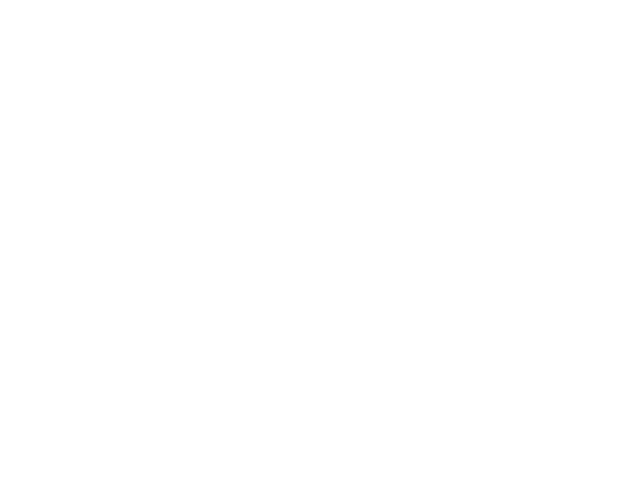
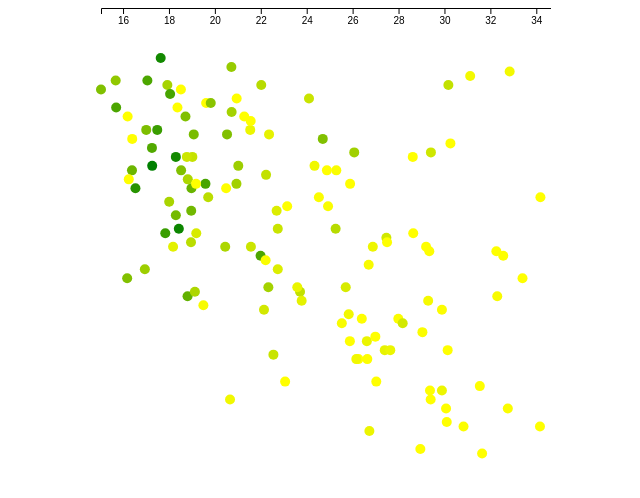
Before and after one commit to tkatyarmal/scatty, a plain HTML site: page index.html in a window 1280 px wide. Shown: the whole page, without its empty margins (339-979 px from the left). Drawn offline with nearby package versions, Linux system fonts and the light colour scheme.

Commit message:
introduction to d3

```diff
--- a/app.js
+++ b/app.js
@@ -2,42 +2,47 @@ const height=500;
 const width=800;
 const padding = 50;
 
+// seelct DOM elements by id
+const graph = d3.select('#scatterplot')
+const plot = graph.selectAll('circle')
+
+const scaleX = d3.scaleLinear()
+  .domain(d3.extent(regionData,d=> d.medianAge))
+  .range([padding , width-padding])
+
+const scaleY = d3.scaleLinear()
+  .domain(d3.extent(regionData,d=> d.urbanPopulationRate))
+  .range([padding , height-padding])
+
+const scaleColour = d3.scaleLinear()
+  .domain (d3.extent(regionData,d=> d.extremePovertyRate))
+  .range (['yellow','green'])
 
 
 
+const col = d => scaleColour(d.extremePovertyRate)
+const xPos = d => scaleX(d.medianAge)
+const yPos = d => scaleY(d.urbanPopulationRate)
 
 
+  plot.data(regionData)
+    .enter()
+    .append('svg:circle')
+    .attr('r',5)
+    .attr('cx',xPos)
+    .attr('cy',yPos)
 
+    .style ('fill', col)
 
-
-
-
-
-
-
-
-
-
-
-
-
-
-
-
-
-
-
-
-
-
+    .on ('mouseover', d => showTooltip (d))
+    .on ('mouseout', d => removeTooltips ())
 
 
 
 // tooltips are for the end of the demo
 
-showTooltip = () => {
-  const d = { data: `anything` }
-  const tooltipText = ``;
+showTooltip = d => {
+  const tooltipText = d.region;
   const tooltip = d3.select('body')
       .append("div")
 
@@ -57,3 +62,16 @@ removeTooltips = () => {
       .selectAll(".tooltip")
         .remove();
 }
+
+
+
+var x_axis = d3.axisBottom()
+  .scale(scaleX)
+  // .attr('x', padding)
+
+var y_axis = d3.axisLeft()
+  .scale(scaleY)
+  // .attr('y', padding)
+
+graph.append("svg")
+  .call(x_axis)
--- a/index.html
+++ b/index.html
@@ -10,9 +10,12 @@
     version="1.1"
     baseProfile="full"
     xmlns="http://www.w3.org/2000/svg"
+    width=500px
+    height=800px
     id="scatterplot"
     >
   </svg>
+  <!-- Imports d3 library as CDN -->
   <script src="https://d3js.org/d3.v4.js"></script>
   <script src="regionData.js"></script>
   <script src="app.js"></script>
```
